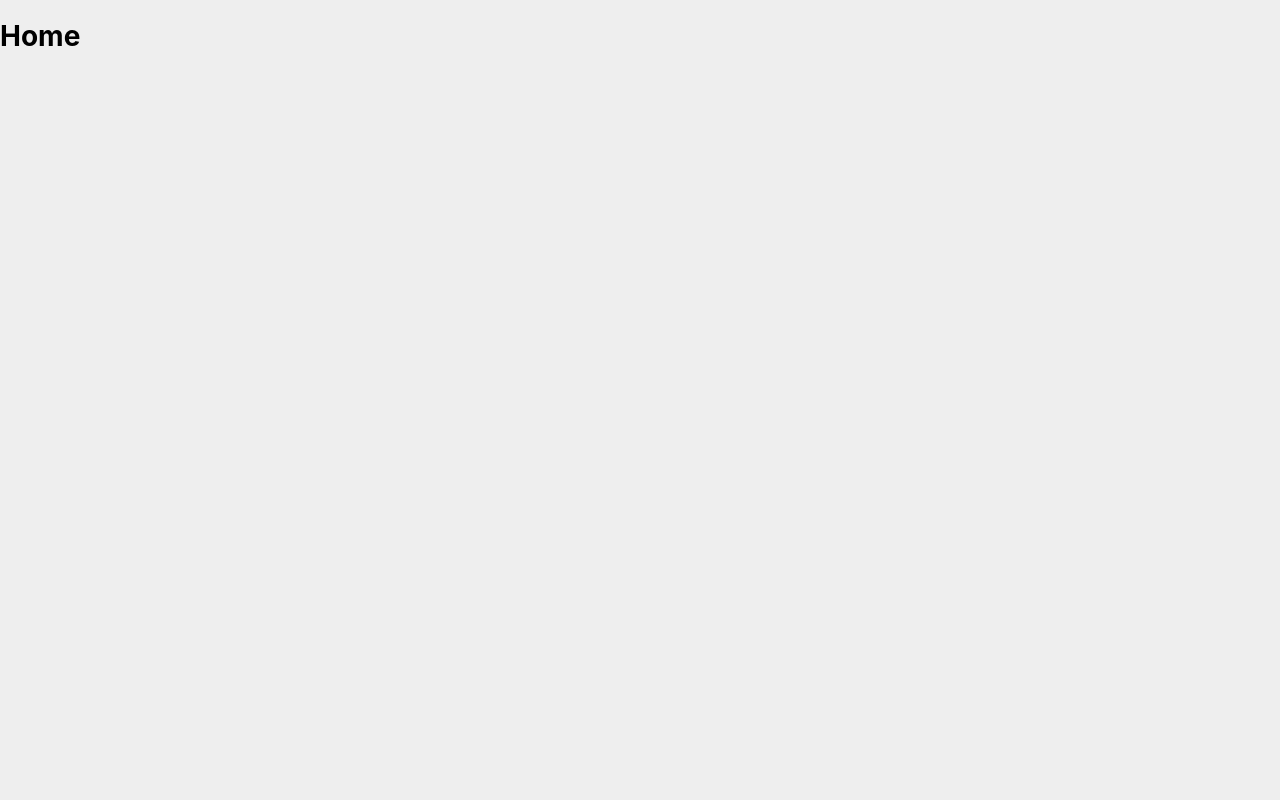
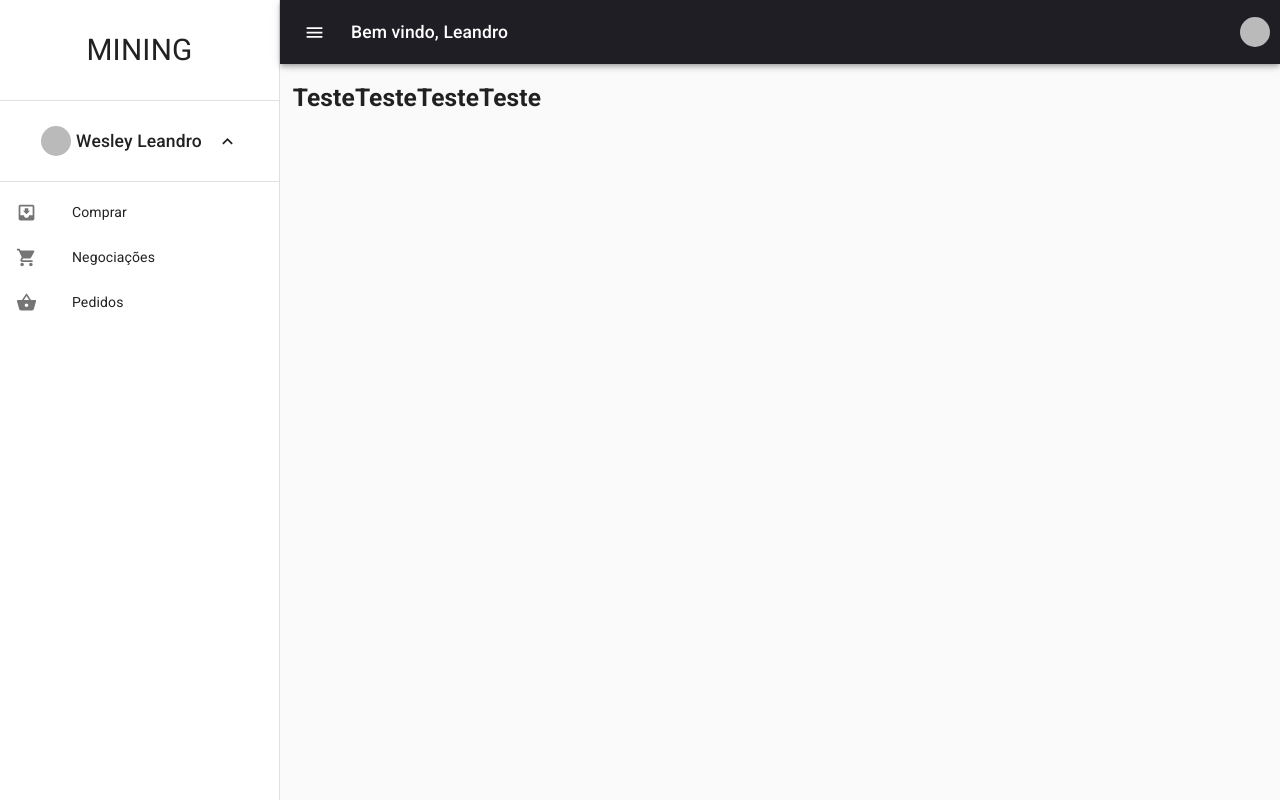
Before and after one commit to wesleyleandro7g/mining-client-dashboard, a React (Create React App) app: page /home in a window 1280 px wide. Built offline with nearby package versions, Linux system fonts and the light colour scheme.

Commit message:
Created the drower component

```diff
--- a/package.json
+++ b/package.json
@@ -3,6 +3,8 @@
   "version": "0.1.0",
   "private": true,
   "dependencies": {
+    "@material-ui/core": "^4.11.0",
+    "@material-ui/icons": "^4.9.1",
     "@testing-library/jest-dom": "^4.2.4",
     "@testing-library/react": "^9.3.2",
     "@testing-library/user-event": "^7.1.2",
--- a/public/index.html
+++ b/public/index.html
@@ -10,34 +10,20 @@
       content="Web site created using create-react-app"
     />
     <link rel="apple-touch-icon" href="%PUBLIC_URL%/logo192.png" />
-    <!--
-      manifest.json provides metadata used when your web app is installed on a
-      user's mobile device or desktop. See https://developers.google.com/web/fundamentals/web-app-manifest/
-    -->
     <link rel="manifest" href="%PUBLIC_URL%/manifest.json" />
-    <!--
-      Notice the use of %PUBLIC_URL% in the tags above.
-      It will be replaced with the URL of the `public` folder during the build.
-      Only files inside the `public` folder can be referenced from the HTML.
+    <link
+      rel="stylesheet"
+      href="https://fonts.googleapis.com/css?family=Roboto:300,400,500,700&display=swap"
+    />
+    <link
+      rel="stylesheet"
+      href="https://fonts.googleapis.com/icon?family=Material+Icons"
+    />
 
-      Unlike "/favicon.ico" or "favicon.ico", "%PUBLIC_URL%/favicon.ico" will
-      work correctly both with client-side routing and a non-root public URL.
-      Learn how to configure a non-root public URL by running `npm run build`.
-    -->
-    <title>React App</title>
+    <title>Mining - Dashboard</title>
   </head>
   <body>
     <noscript>You need to enable JavaScript to run this app.</noscript>
     <div id="root"></div>
-    <!--
-      This HTML file is a template.
-      If you open it directly in the browser, you will see an empty page.
-
-      You can add webfonts, meta tags, or analytics to this file.
-      The build step will place the bundled scripts into the <body> tag.
-
-      To begin the development, run `npm start` or `yarn start`.
-      To create a production bundle, use `npm run build` or `yarn build`.
-    -->
   </body>
 </html>
--- /dev/null
+++ b/src/components/drawer/index.js
@@ -0,0 +1,300 @@
+import React, { useState } from "react";
+import clsx from "clsx";
+import { makeStyles } from "@material-ui/core/styles";
+import Drawer from "@material-ui/core/Drawer";
+import AppBar from "@material-ui/core/AppBar";
+import Toolbar from "@material-ui/core/Toolbar";
+import List from "@material-ui/core/List";
+import CssBaseline from "@material-ui/core/CssBaseline";
+import Typography from "@material-ui/core/Typography";
+import Divider from "@material-ui/core/Divider";
+
+import IconButton from "@material-ui/core/IconButton";
+import MenuIcon from "@material-ui/icons/Menu";
+import ExpandMoreIcon from "@material-ui/icons/ExpandMore";
+import ExpandLessIcon from "@material-ui/icons/ExpandLess";
+import ListItem from "@material-ui/core/ListItem";
+import ListItemIcon from "@material-ui/core/ListItemIcon";
+import ListItemText from "@material-ui/core/ListItemText";
+import InboxIcon from "@material-ui/icons/MoveToInbox";
+import ShoppingCartIcon from "@material-ui/icons/ShoppingCart";
+import ShoppingBasketIcon from "@material-ui/icons/ShoppingBasket";
+
+import { Link } from "react-router-dom";
+
+const menu = [
+  {
+    id: 1,
+    name: "Comprar",
+    icon: InboxIcon,
+    nav: "/pedidos",
+  },
+  {
+    id: 2,
+    name: "Negociações",
+    icon: ShoppingCartIcon,
+    nav: "/produtos",
+  },
+  {
+    id: 3,
+    name: "Pedidos",
+    icon: ShoppingBasketIcon,
+    nav: "/usuarios",
+  },
+];
+
+const drawerWidth = 280;
+
+export default function MiniDrawer() {
+  const classes = useStyles();
+  // const theme = useTheme();
+  const [open, setOpen] = useState(true);
+  const [expandMoreInfoUser, setExpandMoreInfoUser] = useState(false);
+
+  const handleDrawerOpenClose = () => {
+    setOpen(!open);
+    setExpandMoreInfoUser(false);
+  };
+
+  const handleExpandUserInfo = () => {
+    setExpandMoreInfoUser(!expandMoreInfoUser);
+  };
+
+  return (
+    <div className={classes.root}>
+      <CssBaseline />
+      <AppBar
+        position="fixed"
+        className={clsx(classes.appBar, {
+          [classes.appBarShift]: open,
+        })}
+      >
+        <Typography component="div" className={classes.containToolbar}>
+          <Toolbar>
+            <IconButton
+              color="inherit"
+              aria-label="open drawer"
+              onClick={handleDrawerOpenClose}
+              edge="start"
+              className={clsx(classes.menuButton, {
+                [classes.hide]: open,
+              })}
+            >
+              <MenuIcon />
+            </IconButton>
+            <Typography variant="h6" noWrap>
+              Bem vindo, Leandro
+            </Typography>
+          </Toolbar>
+          <Typography variant="h6" noWrap>
+            <div
+              style={{
+                width: "30px",
+                height: "30px",
+                borderRadius: "15px",
+                backgroundColor: "#bababa",
+              }}
+            />
+          </Typography>
+        </Typography>
+      </AppBar>
+      <Drawer
+        variant="permanent"
+        className={clsx(classes.drawer, {
+          [classes.drawerOpen]: open,
+          [classes.drawerClose]: !open,
+        })}
+        classes={{
+          paper: clsx({
+            [classes.drawerOpen]: open,
+            [classes.drawerClose]: !open,
+          }),
+        }}
+      >
+        <Typography
+          component="div"
+          className={classes.toolbar}
+          style={{ height: open ? "100px" : "50px" }}
+        >
+          <Typography component="div" className={classes.company}>
+            <Typography variant="h4">MINING</Typography>
+          </Typography>
+        </Typography>
+        <Divider />
+        <Typography
+          component="div"
+          className={classes.userConected}
+          style={{ height: expandMoreInfoUser ? "20%" : "10%" }}
+        >
+          <div
+            style={{
+              display: "flex",
+              flexDirection: "column",
+            }}
+          >
+            <div
+              style={{
+                display: "flex",
+                alignItems: "center",
+                cursor: "pointer",
+              }}
+              onClick={open && handleExpandUserInfo}
+            >
+              <div
+                style={{
+                  display: "flex",
+                  justifyContent: "center",
+                  alignItems: "center",
+                  marginRight: open ? "15px" : "0",
+                }}
+              >
+                <div
+                  style={{
+                    width: "30px",
+                    height: "30px",
+                    borderRadius: "15px",
+                    marginRight: "5px",
+                    backgroundColor: "#bababa",
+                  }}
+                />
+                {open && <Typography variant="h6">Wesley Leandro</Typography>}
+              </div>
+              {open ? (
+                expandMoreInfoUser ? (
+                  <ExpandMoreIcon />
+                ) : (
+                  <ExpandLessIcon />
+                )
+              ) : null}
+            </div>
+            {open && expandMoreInfoUser && (
+              <div
+                style={{
+                  display: "flex",
+                  flexDirection: "column",
+                  alignItems: "center",
+                  marginTop: "10%",
+                  padding: "10%",
+                  borderRadius: "5px",
+                  backgroundColor: "rgba(211, 211, 211, .2)",
+                }}
+              >
+                <Typography
+                  variant="h6"
+                  style={{ fontWeight: 400, fontSize: 14 }}
+                >
+                  Saldo: R$1800,00
+                </Typography>
+                <Typography
+                  variant="h6"
+                  style={{ fontWeight: 400, fontSize: 14, color: "#cc9900" }}
+                >
+                  Nível: 5
+                </Typography>
+              </div>
+            )}
+          </div>
+        </Typography>
+        <Divider />
+        <List>
+          {menu.map((item) => (
+            <Link to={item.nav} className={classes.nav}>
+              <ListItem button key={item.id}>
+                <ListItemIcon>
+                  <item.icon size="20" color="black" />
+                </ListItemIcon>
+                <ListItemText primary={item.name} />
+              </ListItem>
+            </Link>
+          ))}
+        </List>
+      </Drawer>
+    </div>
+  );
+}
+
+const useStyles = makeStyles((theme) => ({
+  root: {
+    display: "flex",
+  },
+  appBar: {
+    zIndex: theme.zIndex.drawer + 1,
+    transition: theme.transitions.create(["width", "margin"], {
+      easing: theme.transitions.easing.sharp,
+      duration: theme.transitions.duration.leavingScreen,
+    }),
+    backgroundColor: "#1e1e24",
+  },
+  appBarShift: {
+    marginLeft: drawerWidth,
+    width: `calc(100% - ${drawerWidth}px)`,
+    transition: theme.transitions.create(["width", "margin"], {
+      easing: theme.transitions.easing.sharp,
+      duration: theme.transitions.duration.enteringScreen,
+    }),
+  },
+  menuButton: {
+    marginRight: 36,
+  },
+  hide: {
+    marginRight: 14,
+  },
+  drawer: {
+    width: drawerWidth,
+    flexShrink: 0,
+    whiteSpace: "nowrap",
+  },
+  drawerOpen: {
+    width: drawerWidth,
+    transition: theme.transitions.create("width", {
+      easing: theme.transitions.easing.sharp,
+      duration: theme.transitions.duration.enteringScreen,
+    }),
+  },
+  drawerClose: {
+    transition: theme.transitions.create("width", {
+      easing: theme.transitions.easing.sharp,
+      duration: theme.transitions.duration.leavingScreen,
+    }),
+    overflowX: "hidden",
+    width: theme.spacing(7) + 1,
+    [theme.breakpoints.up("sm")]: {
+      width: theme.spacing(9) + 1,
+    },
+  },
+  toolbar: {
+    display: "flex",
+    alignItems: "center",
+    justifyContent: "flex-end",
+    padding: theme.spacing(0, 1),
+    // necessary for content to be below app bar
+    ...theme.mixins.toolbar,
+  },
+  content: {
+    flexGrow: 1,
+    padding: theme.spacing(3),
+  },
+  containToolbar: {
+    display: "flex",
+    width: "100%",
+    justifyContent: "space-between",
+    alignItems: "center",
+    paddingRight: "1%",
+  },
+  company: {
+    display: "flex",
+    justifyContent: "center",
+    alignItems: "center",
+    width: "100%",
+  },
+  nav: {
+    color: "inherit",
+    textDecoration: "inherit",
+  },
+  userConected: {
+    display: "flex",
+    justifyContent: "space-evenly",
+    alignItems: "center",
+    width: "100%",
+  },
+}));
--- a/src/pages/home/index.js
+++ b/src/pages/home/index.js
@@ -1,12 +1,20 @@
 import React from "react";
 
-import { Container } from "./styles";
+import PersistentDrawerLeft from "../../components/drawer";
+
+import { Container, Content } from "./styles";
 
 function home() {
   return (
-    <div>
-      <h1>Home</h1>
-    </div>
+    <Container>
+      <PersistentDrawerLeft />
+      <Content>
+        <h1>Teste</h1>
+        <h1>Teste</h1>
+        <h1>Teste</h1>
+        <h1>Teste</h1>
+      </Content>
+    </Container>
   );
 }
 
--- a/src/pages/home/styles.js
+++ b/src/pages/home/styles.js
@@ -1,3 +1,11 @@
 import styled from "styled-components";
 
-export const Container = styled.div``;
+export const Container = styled.div`
+  display: flex;
+`;
+
+export const Content = styled.div`
+  display: flex;
+  margin-top: 5%;
+  margin-left: 1%;
+`;
```
Also changed, not shown: 1 other file (tests, documents, lock files or other folders).
